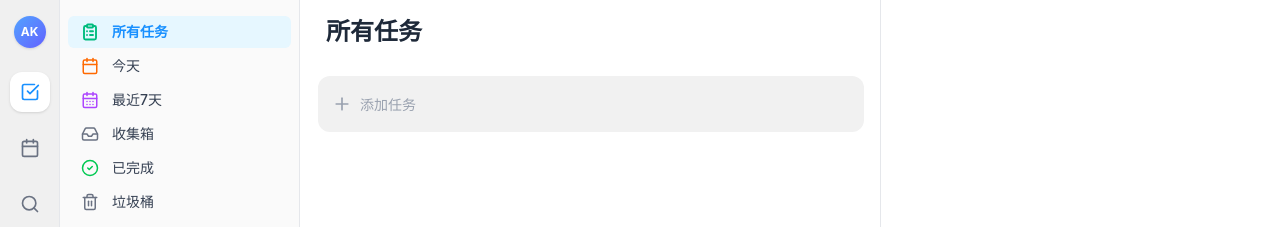
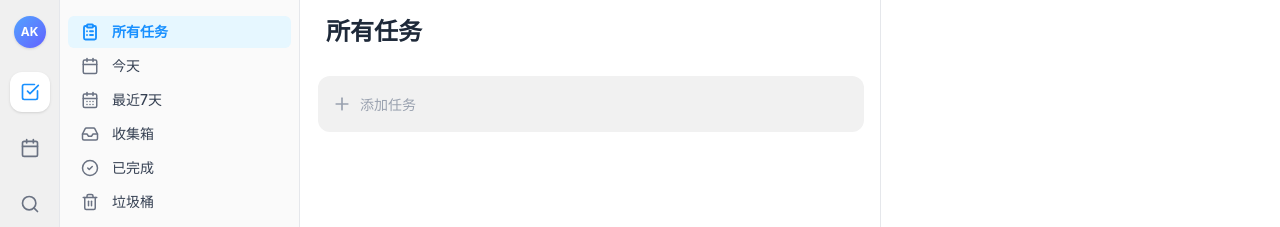
Before and after one commit to jameingh/dida-clone, a React (Vite) app: page / in a window 1280 px wide. Shown: the top 227 px of the page. Built offline with nearby package versions, Linux system fonts and the light colour scheme.

Commit message:
fix: 移除侧边栏图标硬编码的颜色样式
统一图标样式，避免硬编码颜色类名覆盖组件主题

```diff
--- a/src/components/Layout/Sidebar.tsx
+++ b/src/components/Layout/Sidebar.tsx
@@ -115,17 +115,17 @@ export default function Sidebar({ width = 240 }: SidebarProps) {
 
     switch (id) {
       case 'smart_inbox':
-        return <Inbox {...iconProps} className={`${iconProps.className} text-blue-500`} />;
+        return <Inbox {...iconProps} />;
       case 'smart_today':
-        return <Calendar {...iconProps} className={`${iconProps.className} text-orange-500`} />;
+        return <Calendar {...iconProps} />;
       case 'smart_week':
-        return <CalendarDays {...iconProps} className={`${iconProps.className} text-purple-500`} />;
+        return <CalendarDays {...iconProps} />;
       case 'smart_all':
-        return <ClipboardList {...iconProps} className={`${iconProps.className} text-emerald-500`} />;
+        return <ClipboardList {...iconProps} />;
       case 'smart_completed':
-        return <CheckCircle2 {...iconProps} className={`${iconProps.className} text-green-500`} />;
+        return <CheckCircle2 {...iconProps} />;
       case 'smart_trash':
-        return <Trash2 {...iconProps} className={`${iconProps.className} text-gray-400`} />;
+        return <Trash2 {...iconProps} />;
       default:
         return null;
     }
```
